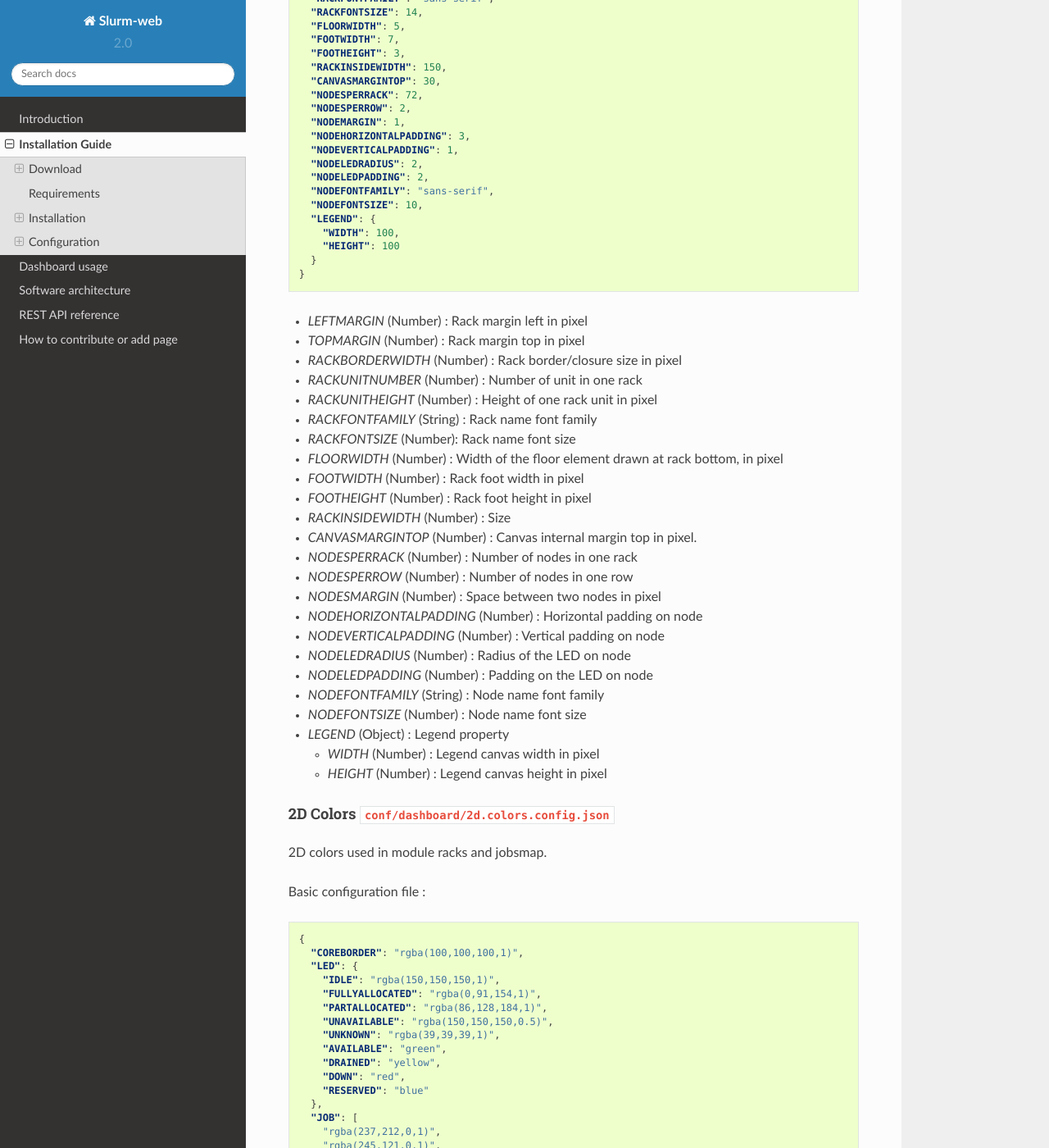
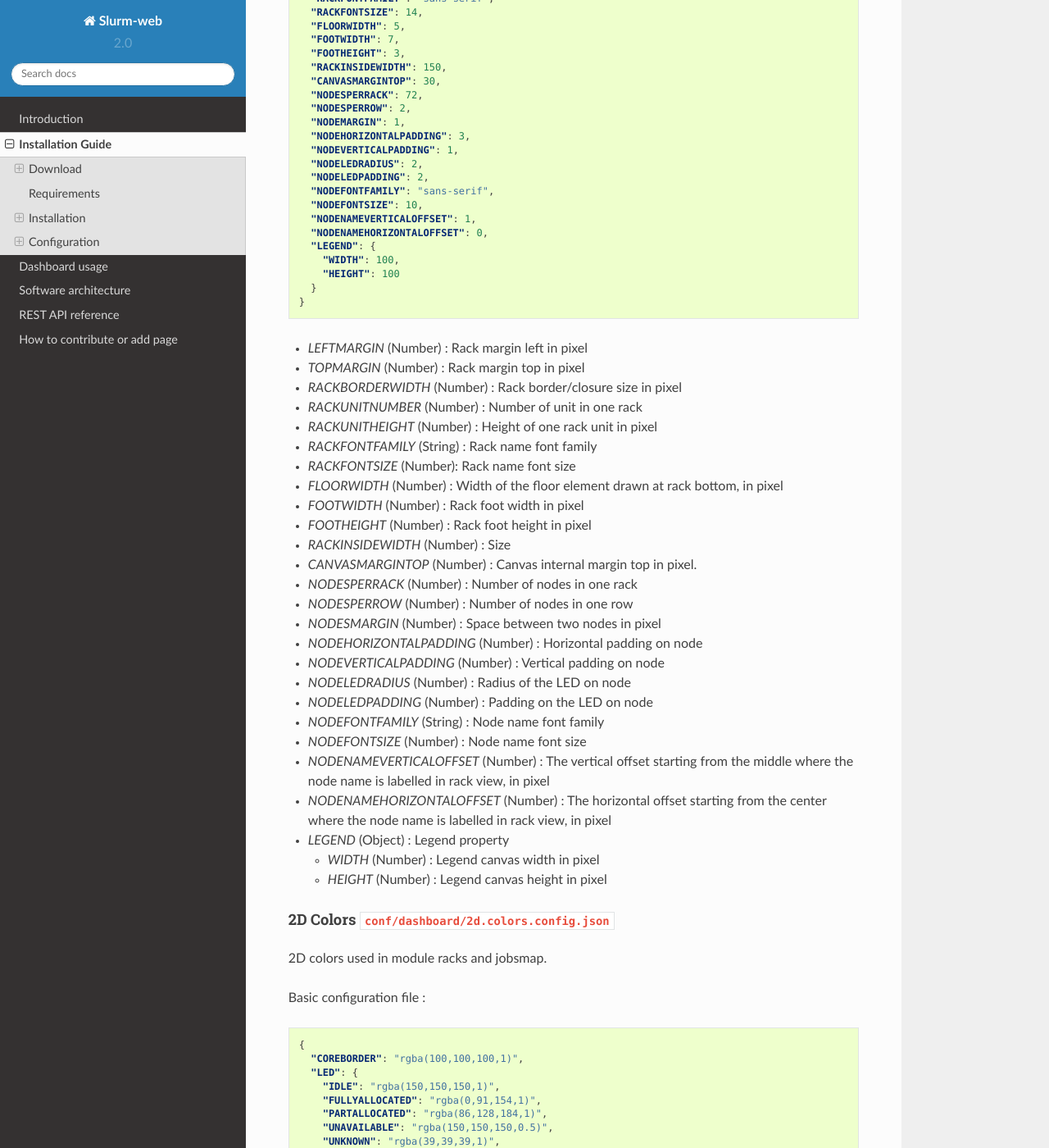
Before and after one commit to rackslab/Slurm-web, a Sphinx documentation site: the page built from doc/installation.rst, in a window 1280 px wide and 1400 px high, scrolled down 9570 px. Shown: the whole window at 82% size. Built offline with Sphinx 7.4.7 and the Read the Docs theme 2.0.0, drawn with Linux system fonts in a browser that asks for light colours.

Commit message:
Add new dashboard 2d params in documentation
The new parameters NODENAMEVERTICALOFFSET and NODENAMEHORIZONTALOFFSET
have been introduced with d0c73e4.

```diff
--- a/doc/installation.rst
+++ b/doc/installation.rst
@@ -452,6 +452,8 @@ Basic configuration file :
     "NODELEDPADDING": 2,
     "NODEFONTFAMILY": "sans-serif",
     "NODEFONTSIZE": 10,
+    "NODENAMEVERTICALOFFSET": 1,
+    "NODENAMEHORIZONTALOFFSET": 0,
     "LEGEND": {
       "WIDTH": 100,
       "HEIGHT": 100
@@ -479,6 +481,8 @@ Basic configuration file :
 - *NODELEDPADDING* (Number) : Padding on the LED on node
 - *NODEFONTFAMILY* (String) : Node name font family
 - *NODEFONTSIZE* (Number) : Node name font size
+- *NODENAMEVERTICALOFFSET* (Number) : The vertical offset starting from the middle where the node name is labelled in rack view, in pixel
+- *NODENAMEHORIZONTALOFFSET* (Number) : The horizontal offset starting from the center where the node name is labelled in rack view, in pixel
 - *LEGEND* (Object) : Legend property
 
   - *WIDTH* (Number) : Legend canvas width in pixel
```
